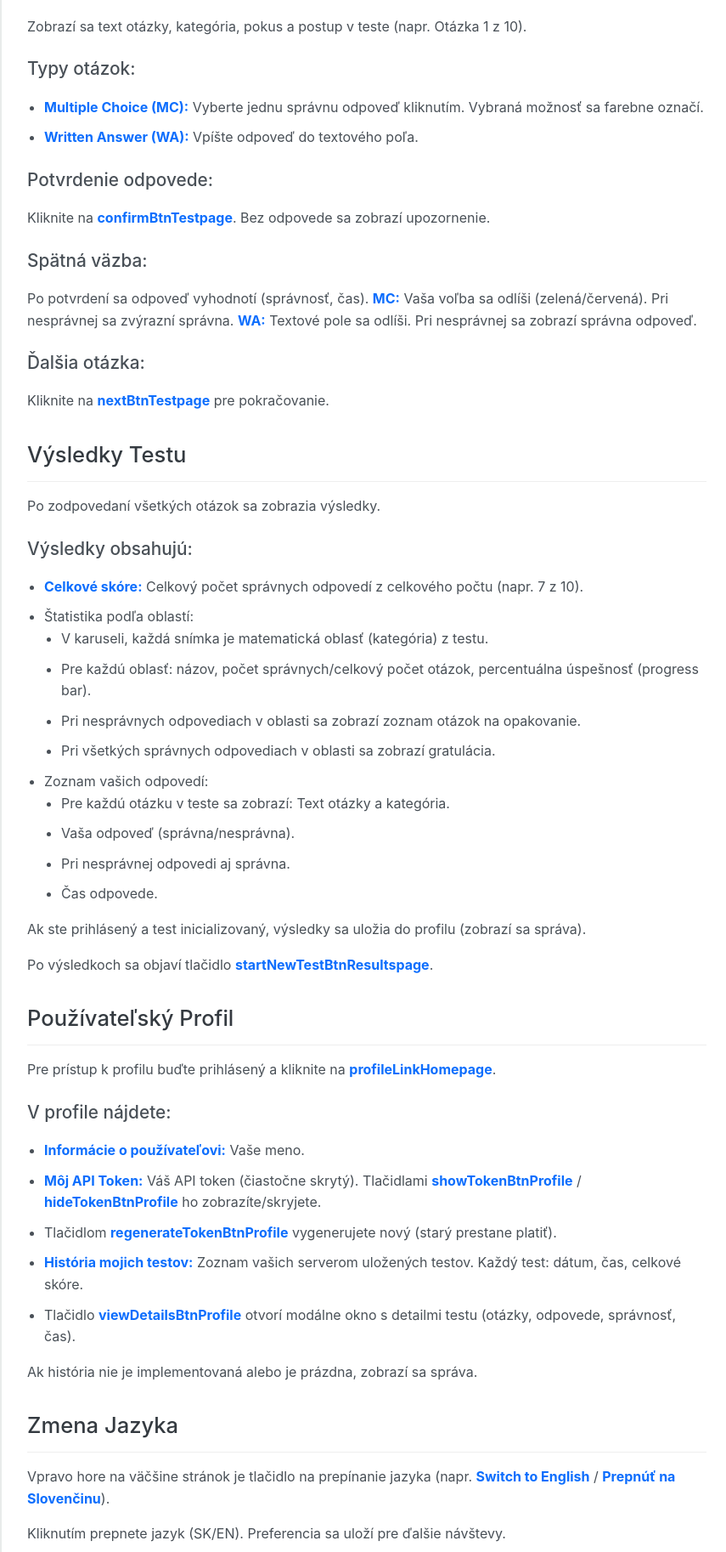
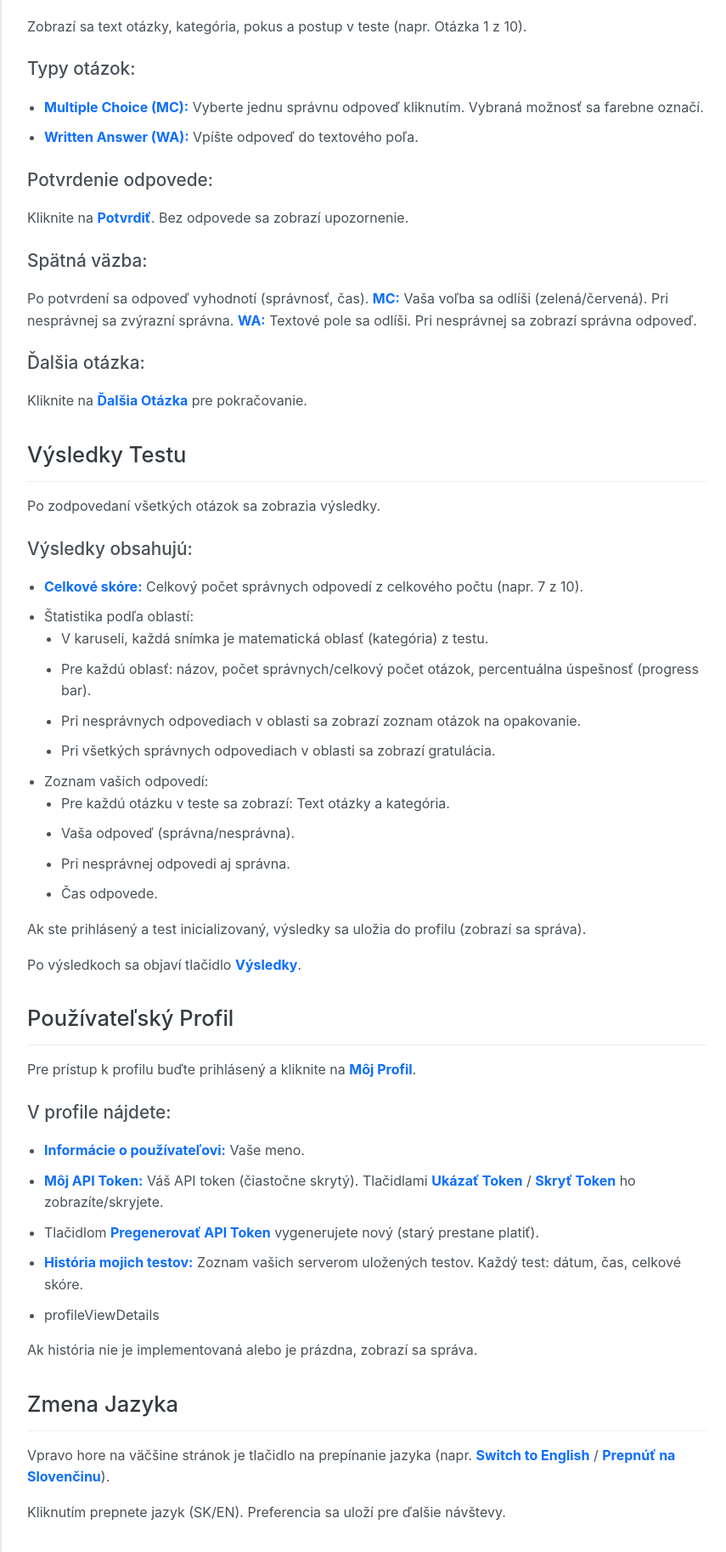
Before and after one commit to MMK229/WEBTE2, a PHP site: page /manual.php in a window 1280 px wide. Shown: the part 1381-3207 px from the top of the page at 85% size, without its empty margins (208-1063 px from the left). Run offline with PHP 8.4, Linux system fonts and the light colour scheme; some libraries are stand-ins or nearby versions.

Commit message:
0.10 + Manual.php fixes = added missing button names and fixed an error where the PDF would cutoff at a certain line

```diff
--- a/manual.php
+++ b/manual.php
@@ -296,11 +296,11 @@
             testProcessMCType: "<strong>Multiple Choice (MC):</strong> Vyberte jednu správnu odpoveď kliknutím. Vybraná možnosť sa farebne označí.",
             testProcessWAType: "<strong>Written Answer (WA):</strong> Vpíšte odpoveď do textového poľa.",
             testProcessConfirmHeading: "Potvrdenie odpovede:",
-            testProcessConfirmText: "Kliknite na <strong>confirmBtnTestpage</strong>. Bez odpovede sa zobrazí upozornenie.",
+            testProcessConfirmText: "Kliknite na <strong>Potvrdiť</strong>. Bez odpovede sa zobrazí upozornenie.",
             testProcessFeedbackHeading: "Spätná väzba:",
             testProcessFeedbackText: "Po potvrdení sa odpoveď vyhodnotí (správnosť, čas). <strong>MC:</strong> Vaša voľba sa odlíši (zelená/červená). Pri nesprávnej sa zvýrazní správna. <strong>WA:</strong> Textové pole sa odlíši. Pri nesprávnej sa zobrazí správna odpoveď.",
             testProcessNextQHeading: "Ďalšia otázka:",
-            testProcessNextQText: "Kliknite na <strong>nextBtnTestpage</strong> pre pokračovanie.",
+            testProcessNextQText: "Kliknite na <strong>Ďalšia Otázka</strong> pre pokračovanie.",
 
             resultsHeading: "Výsledky Testu",
             resultsText1: "Po zodpovedaní všetkých otázok sa zobrazia výsledky.",
@@ -317,16 +317,15 @@
             resultsListOfAnswersText3: "Pri nesprávnej odpovedi aj správna.",
             resultsListOfAnswersText4: "Čas odpovede.",
             resultsSaveText: "Ak ste prihlásený a test inicializovaný, výsledky sa uložia do profilu (zobrazí sa správa).",
-            resultsNextButton: "Po výsledkoch sa objaví tlačidlo <strong>startNewTestBtnResultspage</strong>.",
+            resultsNextButton: "Po výsledkoch sa objaví tlačidlo <strong>Výsledky</strong>.",
 
             profileHeading: "Používateľský Profil",
-            profileText1: "Pre prístup k profilu buďte prihlásený a kliknite na <strong>profileLinkHomepage</strong>.",
+            profileText1: "Pre prístup k profilu buďte prihlásený a kliknite na <strong>Môj Profil</strong>.",
             profileContainsHeading: "V profile nájdete:",
             profileUserInfo: "<strong>Informácie o používateľovi:</strong> Vaše meno.",
-            profileApiToken: "<strong>Môj API Token:</strong> Váš API token (čiastočne skrytý). Tlačidlami <strong>showTokenBtnProfile</strong> / <strong>hideTokenBtnProfile</strong> ho zobrazíte/skryjete.",
-            profileRegenerateToken: "Tlačidlom <strong>regenerateTokenBtnProfile</strong> vygenerujete nový (starý prestane platiť).",
+            profileApiToken: "<strong>Môj API Token:</strong> Váš API token (čiastočne skrytý). Tlačidlami <strong>Ukázať Token</strong> / <strong>Skryť Token</strong> ho zobrazíte/skryjete.",
+            profileRegenerateToken: "Tlačidlom <strong>Pregenerovať API Token</strong> vygenerujete nový (starý prestane platiť).",
             profileTestHistory: "<strong>História mojich testov:</strong> Zoznam vašich serverom uložených testov. Každý test: dátum, čas, celkové skóre.",
-            profileViewDetails: "Tlačidlo <strong>viewDetailsBtnProfile</strong> otvorí modálne okno s detailmi testu (otázky, odpovede, správnosť, čas).",
             profileHistoryEmpty: "Ak história nie je implementovaná alebo je prázdna, zobrazí sa správa.",
 
             langChangeHeading: "Zmena Jazyka",
@@ -377,11 +376,11 @@
             testProcessMCType: "<strong>Multiple Choice (MC):</strong> Select one correct answer by clicking on it. The selected option will be highlighted.",
             testProcessWAType: "<strong>Written Answer (WA):</strong> Type your answer into the text field.",
             testProcessConfirmHeading: "Confirming an Answer:",
-            testProcessConfirmText: "Click the <strong>confirmBtnTestpage</strong> button. If no answer is provided, a warning will be displayed.",
+            testProcessConfirmText: "Click the <strong>Confirm</strong> button. If no answer is provided, a warning will be displayed.",
             testProcessFeedbackHeading: "Feedback:",
             testProcessFeedbackText: "After confirmation, the answer is evaluated (correctness, time). For <strong>MC:</strong> Your choice will be distinguished (green/red). If incorrect, the correct answer will be highlighted. For <strong>WA:</strong> The text field will be distinguished. If incorrect, the correct answer will be displayed.",
             testProcessNextQHeading: "Next Question:",
-            testProcessNextQText: "Click the <strong>nextBtnTestpage</strong> button to continue.",
+            testProcessNextQText: "Click the <strong>Next Question</strong> button to continue.",
 
             resultsHeading: "Test Results",
             resultsText1: "After answering all questions, the results will be displayed.",
@@ -398,16 +397,15 @@
             resultsListOfAnswersText3: "If incorrect, the correct answer will also be shown.",
             resultsListOfAnswersText4: "Response time.",
             resultsSaveText: "If you are logged in and the test was initialized, the results will be saved to your profile (a message will be displayed).",
-            resultsNextButton: "After the results, the <strong>startNewTestBtnResultspage</strong> button will appear.",
+            resultsNextButton: "After the results, the <strong>Results</strong> button will appear.",
 
             profileHeading: "User Profile",
-            profileText1: "To access your profile, be logged in and click <strong>profileLinkHomepage</strong>.",
+            profileText1: "To access your profile, be logged in and click <strong>My Profile</strong>.",
             profileContainsHeading: "In your profile, you will find:",
             profileUserInfo: "<strong>User Information:</strong> Your name.",
-            profileApiToken: "<strong>My API Token:</strong> Your API token (partially hidden). Use the <strong>showTokenBtnProfile</strong> / <strong>hideTokenBtnProfile</strong> buttons to show/hide it.",
-            profileRegenerateToken: "Use the <strong>regenerateTokenBtnProfile</strong> button to generate a new one (the old one will become invalid).",
+            profileApiToken: "<strong>My API Token:</strong> Your API token (partially hidden). Use the <strong>Show Token</strong> / <strong>Hide Token</strong> buttons to show/hide it.",
+            profileRegenerateToken: "Use the <strong>Regenerate Token</strong> button to generate a new one (the old one will become invalid).",
             profileTestHistory: "<strong>My Test History:</strong> A list of your tests saved on the server. Each test: date, time, overall score.",
-            profileViewDetails: "The <strong>viewDetailsBtnProfile</strong> button opens a modal window with test details (questions, answers, correctness, time).",
             profileHistoryEmpty: "If history is not implemented or is empty, a message will be displayed.",
 
             langChangeHeading: "Language Change",
@@ -556,21 +554,15 @@
                 filename: pdfFileName,
                 image: { type: 'jpeg', quality: 0.95 },
                 html2canvas: {
-                    scale: 1.5, // Môžete skúsiť aj 1 alebo 2
+                    scale: 1.5,
                     useCORS: true,
                     logging: true,
-                    letterRendering: true, // Otestujte s `true` aj `false`
+                    letterRendering: false,
+                    x: 0,
+                    y: 0,
 
-                    // Explicitne nastavíme počiatočné súradnice zachytávania
-                    x: 0, // Začať zachytávanie od ľavého okraja elementu
-                    y: 0, // Začať zachytávanie od horného okraja elementu (po window.scrollTo(0,0))
-
-                    // Explicitne nastavíme rozmery canvasu na plné rozmery elementu.
-                    // Toto je kľúčové pre zachytenie celého obsahu.
                     width: element.scrollWidth,
-                    height: element.scrollHeight,
-
-                    // Nastavenie "okna" pre html2canvas, aby zodpovedalo plným rozmerom elementu
+                    height: element.scrollHeight + 500,
                     windowWidth: element.scrollWidth,
                     windowHeight: element.scrollHeight,
                 },
```
